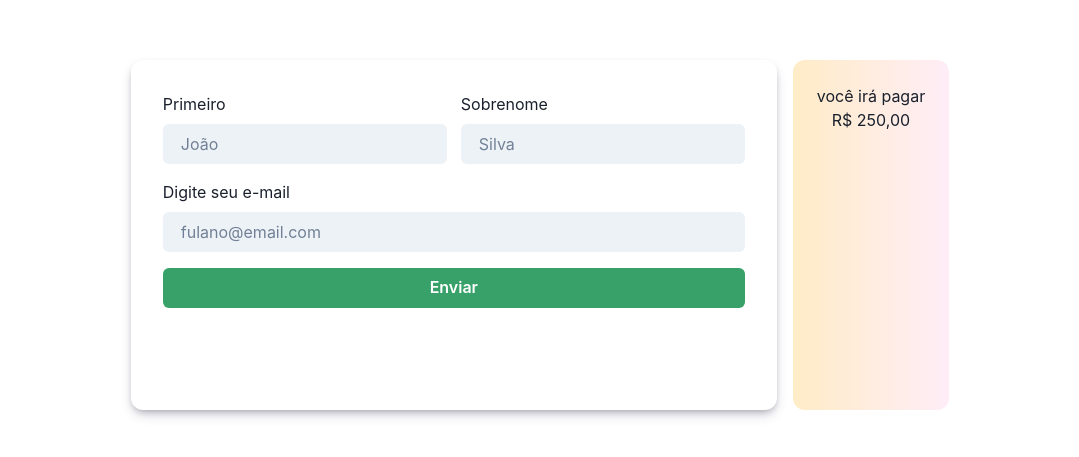
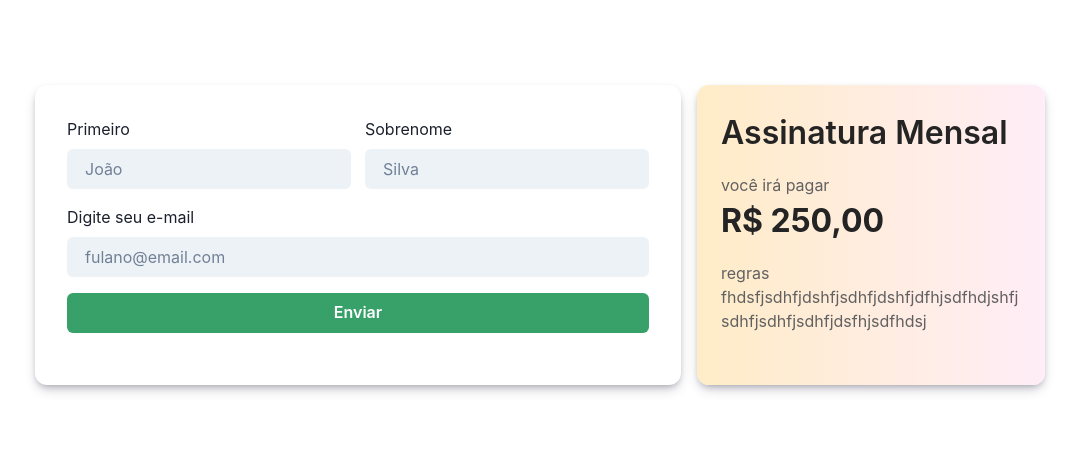
Before and after one commit to Jvctor/EmailServiceFront, a React (Vite) app: page / in a window 1280 px wide. Shown: the part 165-622 px from the top of the page, without its empty margins (100-1179 px from the left). Built offline with nearby package versions, Linux system fonts and the light colour scheme.

Commit message:
feat: estilizando components cards

```diff
--- a/src/App.css
+++ b/src/App.css
@@ -16,7 +16,7 @@
   padding: 32px 32px;
   box-shadow: rgba(50, 50, 93, 0.25) 0px 6px 12px -2px, rgba(0, 0, 0, 0.3) 0px 3px 7px -3px;
   border-radius: var(--border--radius-default);
-  height: 350px;
+  height: 300px;
 }
 
 .container form .name-form-container{
@@ -29,5 +29,28 @@
   padding: 24px;
   background: linear-gradient(90deg, rgba(255,236,199,1)0%, rgba(255,237,247,1) 100%);
   border-radius: var(--border--radius-default);
-  height: 350px;
+  height: 300px;
+  box-shadow: rgba(50, 50, 93, 0.25) 0px 6px 12px -2px, rgba(0, 0, 0, 0.3) 0px 3px 7px -3px;
 }
+
+.container .product-details h2 {
+  text-align: start;
+  font-size: 32px;
+  color: #242424;
+  font-weight: 600;
+}
+
+.container .product-details p {
+  color: #616161;
+  text-align: start;
+  max-width: 300px;
+}
+
+.container .product-details span {
+  font-weight: 700;
+  font-size: 32px;
+  text-align: start;
+  width: 100%;
+  color: #242424;
+  display: block;
+}
--- a/src/App.tsx
+++ b/src/App.tsx
@@ -11,7 +11,7 @@ function App() {
   return (
     <div className='container'>
       <form>
-         {/* <Spacer height='4' /> */}
+        {/* <Spacer height='4' /> */}
         <div className='name-form-container'>
           <PrimaryInput
             value={email}
@@ -28,7 +28,7 @@ function App() {
             placeholder='Silva'
           />
         </div>
-        <Spacer height='4'/>
+        <Spacer height='4' />
         <PrimaryInput
           value={secondName}
           onChange={event => setEmail(event.target.value)}
@@ -36,13 +36,17 @@ function App() {
           label='Digite seu e-mail'
           placeholder='fulano@email.com'
         />
-        <Spacer height='4'/>
+        <Spacer height='4' />
         <Button colorScheme='green' width='100%'>Enviar</Button>
       </form>
       <Spacer height='6' maxWidth='4' />
       <div className='product-details'>
-     <h2>você irá pagar</h2>
-     <span>R$ 250,00</span>
+        <h2>Assinatura Mensal</h2>
+        <Spacer height='4' maxWidth='4' />
+        <p>você irá pagar</p>
+        <span>R$ 250,00</span>
+        <Spacer height='4' maxWidth='4' />
+        <p>regras fhdsfjsdhfjdshfjsdhfjdshfjdfhjsdfhdjshfjsdhfjsdhfjsdhfjdsfhjsdfhdsj</p>
       </div>
     </div>
   )
```
